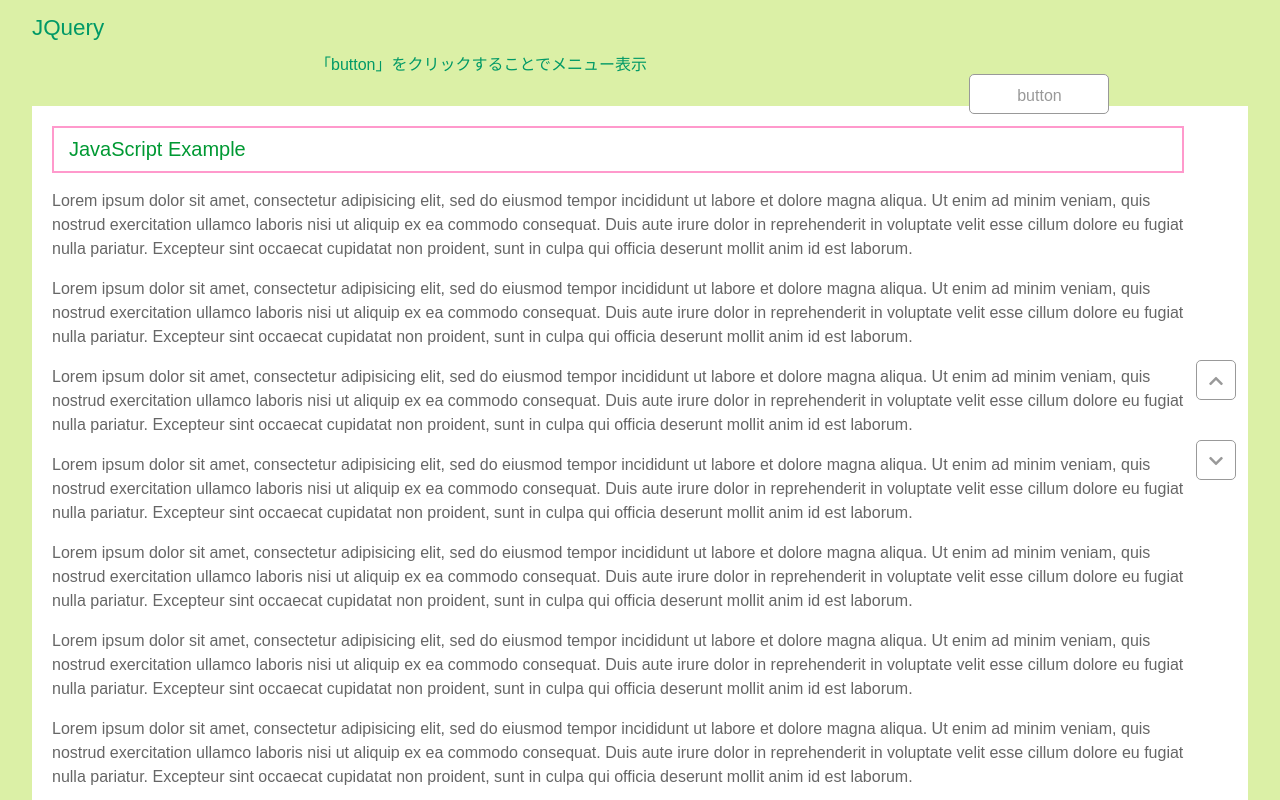
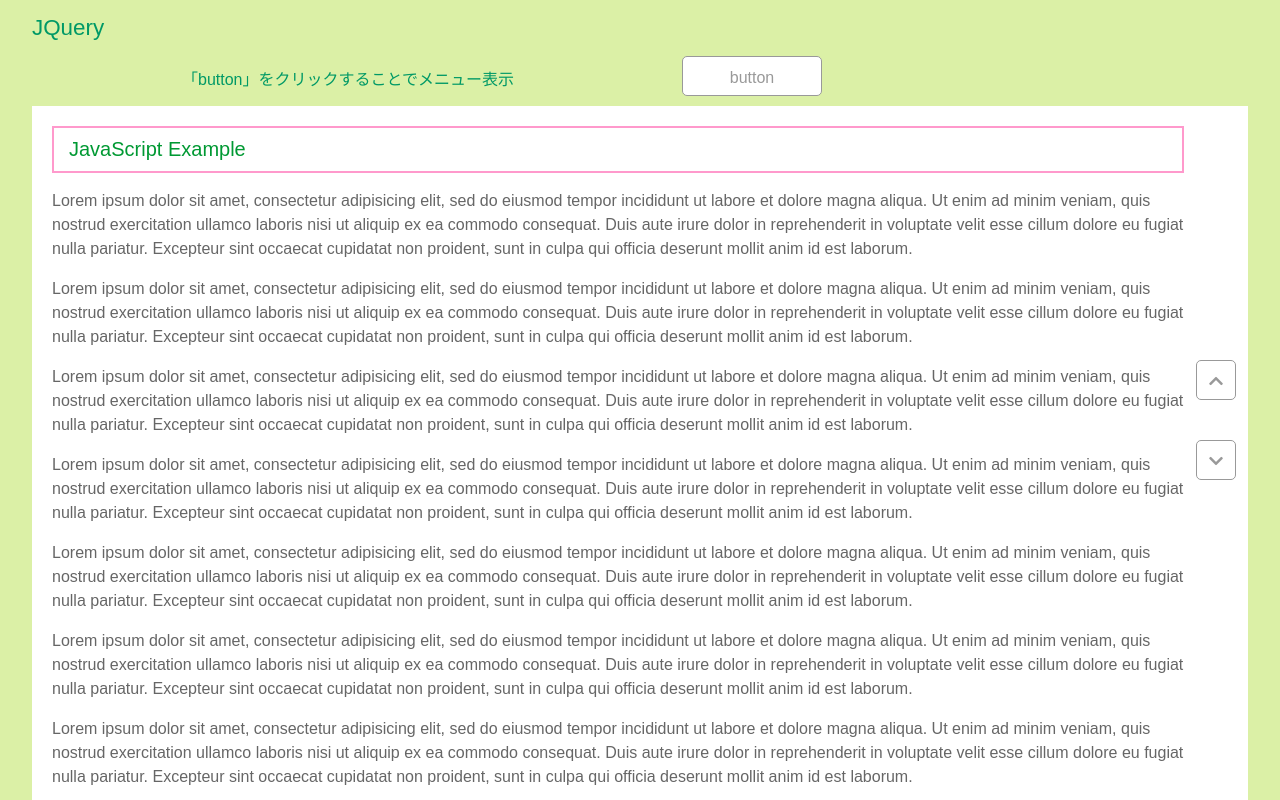
Before and after one commit to to-yamada/learn_javascript, a plain HTML site: page index.html in a window 1280 px wide. Shown: the top 800 px of the page. Drawn offline with nearby package versions, Linux system fonts and the light colour scheme.

Commit message:
flexboxを用いて要素の配置を整理

```diff
--- a/style.css
+++ b/style.css
@@ -14,27 +14,23 @@ h1 {
 }
 
 nav {
-  text-align: center;
-  white-space: nowrap;
-  width: 650px;
-  height: 40px;
   margin: 10px auto;
-  padding: 0;
+  display: flex;
 }
 
 .switch_container {
-  display: inline-block;
-  width: 650px;
-  height: 45px;
+  height: 40px;
   margin: 0;
   position: relative;
   overflow: hidden;
+  flex: 0 0 650px;
 }
 
 .switch_content_from_top {
   display: block;
   position: absolute;
-  top: 0;
+  top: 15px;
+  left: 150px;
   opacity: 1;
   transition: top .2s, opacity .2s;
 }
@@ -92,6 +88,7 @@ nav li a:hover {
   width: 140px;
   height: 40px;
   line-height: 40px;
+  flex: 0 0 140px;
 }
 
 h2 {
```
